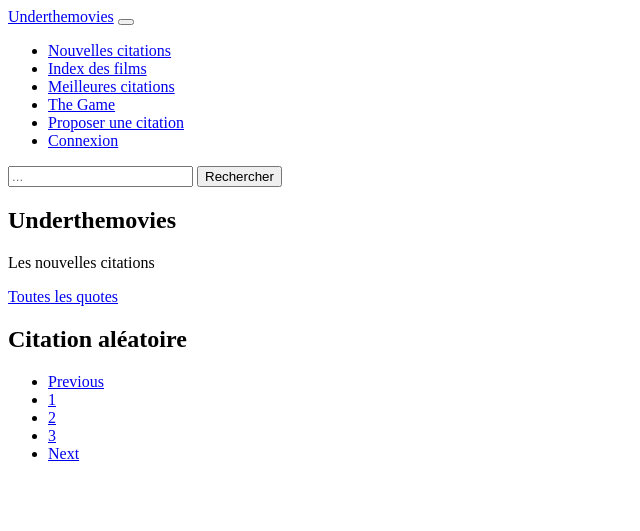
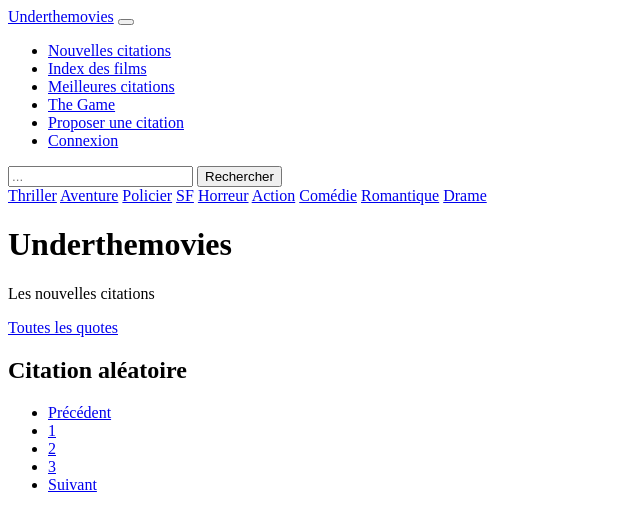
Before and after one commit to Jerome357/underthemovies, a Symfony app: template templates/default/homepage.html.twig in a window 1280 px wide. Shown: the top 531 px of the page, without its empty margins (0-640 px from the left). Run offline with Twig, Linux system fonts and the light colour scheme; the template is opened without the code that fills it, so the values that code supplies are empty; some libraries are stand-ins or nearby versions.

Commit message:
Création sidebar categories films

```diff
--- a/assets/css/app.scss
+++ b/assets/css/app.scss
@@ -11,3 +11,7 @@
 #navbarSupportedContent a:hover {
     color: #5974F1;
 }
+
+.nav-link {
+    color:#38447C;
+}
--- a/templates/base.html.twig
+++ b/templates/base.html.twig
@@ -18,7 +18,6 @@
 					<button class="navbar-toggler" type="button" data-toggle="collapse" data-target="#navbarSupportedContent" aria-controls="navbarSupportedContent" aria-expanded="false" aria-label="Toggle navigation">
 						<span class="navbar-toggler-icon"></span>
 					</button>
-
 					<div class="collapse navbar-collapse" id="navbarSupportedContent">
 						<ul class="navbar-nav mr-auto">
 							<li class="nav-item active">
@@ -46,23 +45,33 @@
 						</form>
 					</div>
 				</nav>
-
-
 			</header>
 		{% endblock %}
 
+		<div class="d-flex justify-content-around my-5">
+			<nav class="col-md-1 col-lg-1 px-1 sidebar py-5">
+				<a class="nav-link" href="#">Thriller</a>
+				<a class="nav-link" href="#">Aventure</a>
+				<a class="nav-link" href="#">Policier</a>
+				<a class="nav-link" href="#">SF</a>
+				<a class="nav-link" href="#">Horreur</a>
+				<a class="nav-link" href="#">Action</a>
+				<a class="nav-link" href="#">Comédie</a>
+				<a class="nav-link" href="#">Romantique</a>
+				<a class="nav-link" href="#">Drame</a>
+			</nav>
+			<div class="col md-11 row justify-content-around"> {% block body %}{% endblock %}
+				</div>
+			</body>
+		</body>
+	</html>
+</div>
 
-		<main role="main">
-			<div class="py-5 bg-light">
-				<div class="container"> {% block body %}{% endblock %}
-					</div>
-				</div>
-			</main>
 
 <nav aria-label="Page navigation example">
 	<ul class="pagination justify-content-center">
 		<li class="page-item disabled">
-						<a class="page-link" href="#" tabindex="-1">Previous</a>
+			<a class="page-link" href="#" tabindex="-1">Précédent</a>
 		</li>
 		<li class="page-item">
 			<a class="page-link" href="#">1</a>
@@ -74,13 +83,7 @@
 			<a class="page-link" href="#">3</a>
 		</li>
 		<li class="page-item">
-						<a class="page-link" href="#">Next</a>
+			<a class="page-link" href="#">Suivant</a>
 		</li>
 	</ul>
-			</nav>
-		</body>
-	</html>
-</nav>
-{% block javascripts %}
-	{{ encore_entry_script_tags('app') }}
-{% endblock %}</body></html>
+</nav></body></html></body></html></body></html></nav>{% block javascripts %}{{ encore_entry_script_tags('app') }}{% endblock %}</body></html>
--- a/templates/default/homepage.html.twig
+++ b/templates/default/homepage.html.twig
@@ -1,22 +1,18 @@
 {% extends 'base.html.twig' %}
 
 {% block body%}
-	<section class="jumbotron text-center">
-		<div class="container">
+
+	<div class="jumbotron text-center col-md-10">
 		<h1 class="jumbotron-heading">Underthemovies</h1>
 		<p class="lead text-muted">Les nouvelles citations</p>
 		<p>
 			<a href="{{path('quotes')}}" class="btn btn-secondary my-2">Toutes les quotes</a>
 		</p>
 	</div>
-	</section>
 
 	<div>
-		<div class="col-md-10">
 		<h2>Citation aléatoire</h2>
-			<div>
 		{{ render(controller('App\\Controller\\DefaultController::quote')) }}
 	</div>
 </div>
-	</div>
 {% endblock %}
--- a/templates/quote/index.html.twig
+++ b/templates/quote/index.html.twig
@@ -3,13 +3,7 @@
 {% block title %}Nouvelles citations{% endblock %}
 
 {% block body %}
-	<div class="container py-5">
-		<div class="row justify-content">
-			<div class="col-md-10">
 				<div>
 					{{ render(controller('App\\Controller\\DefaultController::quote')) }}
 				</div>
-			</div>
-		</div>
-	</div>
 {% endblock %}
```
Also changed, not shown: templates/movie/onemovie.html.twig (+6 -4 lines). Lines whose indentation alone changed are shown as unchanged.
